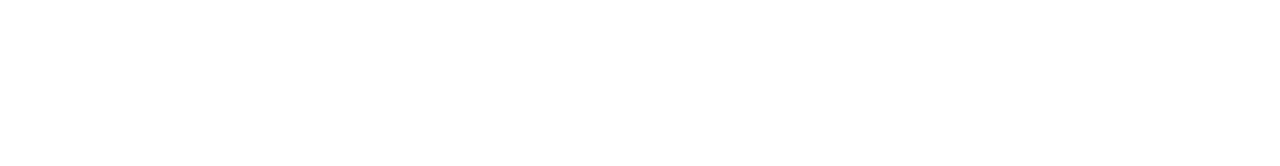
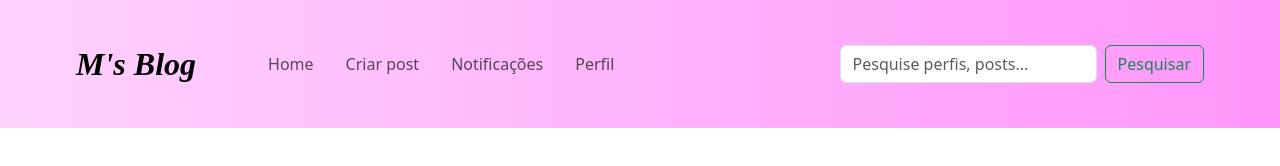
Before and after one commit to mabelbieger/Mini-Blog, a plain HTML site: page paginainicial.html in a window 1280 px wide. Drawn offline with nearby package versions, Linux system fonts and the light colour scheme.

Commit message:
Segundo commit

```diff
--- a/paginainicial.html
+++ b/paginainicial.html
@@ -1,11 +1,39 @@
 <!DOCTYPE html>
-<html lang="en">
+<html lang="pt-BR">
 <head>
-    <meta charset="UTF-8">
-    <meta name="viewport" content="width=device-width, initial-scale=1.0">
-    <title>Document</title>
+  <meta charset="UTF-8">
+  <meta name="viewport" content="width=device-width, initial-scale=1.0">
+  <title>M's Blog</title>
+  <link href="https://cdn.jsdelivr.net/npm/bootstrap@5.3.5/dist/css/bootstrap.min.css" rel="stylesheet">
+  <link rel="stylesheet" href="style.css">
 </head>
 <body>
 
+  <nav class="navbar navbar-expand-lg navbar-light bg-light">
+    <div class="container-fluid">
+      <a class="navbar-brand" href="#">M's Blog</a>
+      <button class="navbar-toggler" type="button" data-bs-toggle="collapse"
+        data-bs-target="#navbarSupportedContent" aria-controls="navbarSupportedContent"
+        aria-expanded="false" aria-label="Toggle navigation">
+        <span class="navbar-toggler-icon"></span>
+      </button>
+      <div class="collapse navbar-collapse" id="navbarSupportedContent">
+        <ul class="navbar-nav me-auto mb-2 mb-lg-0">
+          <li class="nav-item"><a class="nav-link" href="#">Home</a></li>
+          <li class="nav-item"><a class="nav-link" href="#">Criar post</a></li>
+          <li class="nav-item"><a class="nav-link" href="#">Notificações</a></li>
+          <li class="nav-item"><a class="nav-link" href="#">Perfil</a></li>
+        </ul>
+        <form class="d-flex" role="search">
+          <input class="form-control me-2" type="search" placeholder="Pesquise perfis, posts..." aria-label="Search">
+          <button class="btn btn-outline-success" type="submit">Pesquisar</button>
+        </form>
+      </div>
+    </div>
+  </nav>
+
+
+
+  <script src="https://cdn.jsdelivr.net/npm/bootstrap@5.3.5/dist/js/bootstrap.bundle.min.js"></script>
 </body>
 </html>
--- a/style.css
+++ b/style.css
@@ -0,0 +1,44 @@
+.navbar-brand{
+    margin-left: 4rem;
+    font-size: 2rem;
+    font-weight: bold;
+    font-family: 'Playfair Display';
+    font-style: italic;
+}
+
+.btn-outline-success{
+    margin-right: 4rem;
+}
+
+.navbar-expand-lg{
+    height: 8rem;
+    background: linear-gradient(to right, rgb(255, 210, 253), rgb(255, 150, 250));
+}
+
+.navbar-collapse{
+    margin-left: 3rem;
+}
+
+.minha-cor{
+    color: white;
+    border-color: white;
+
+}
+
+.btn-outline-success:hover{
+    background-color: white;
+    border-color: white;
+    color: black;
+}
+
+.btn-outline-success:active,
+.btn-outline-success.minha-cor:focus
+    {
+    background-color: rgb(249, 213, 255);
+    border-color: rgb(249, 213, 255);
+    color: black;
+}
+
+.nav-link{
+    margin-right: 1rem;
+}
```
Also changed, not shown: postagem.html (+3 -1 lines), README.md.
